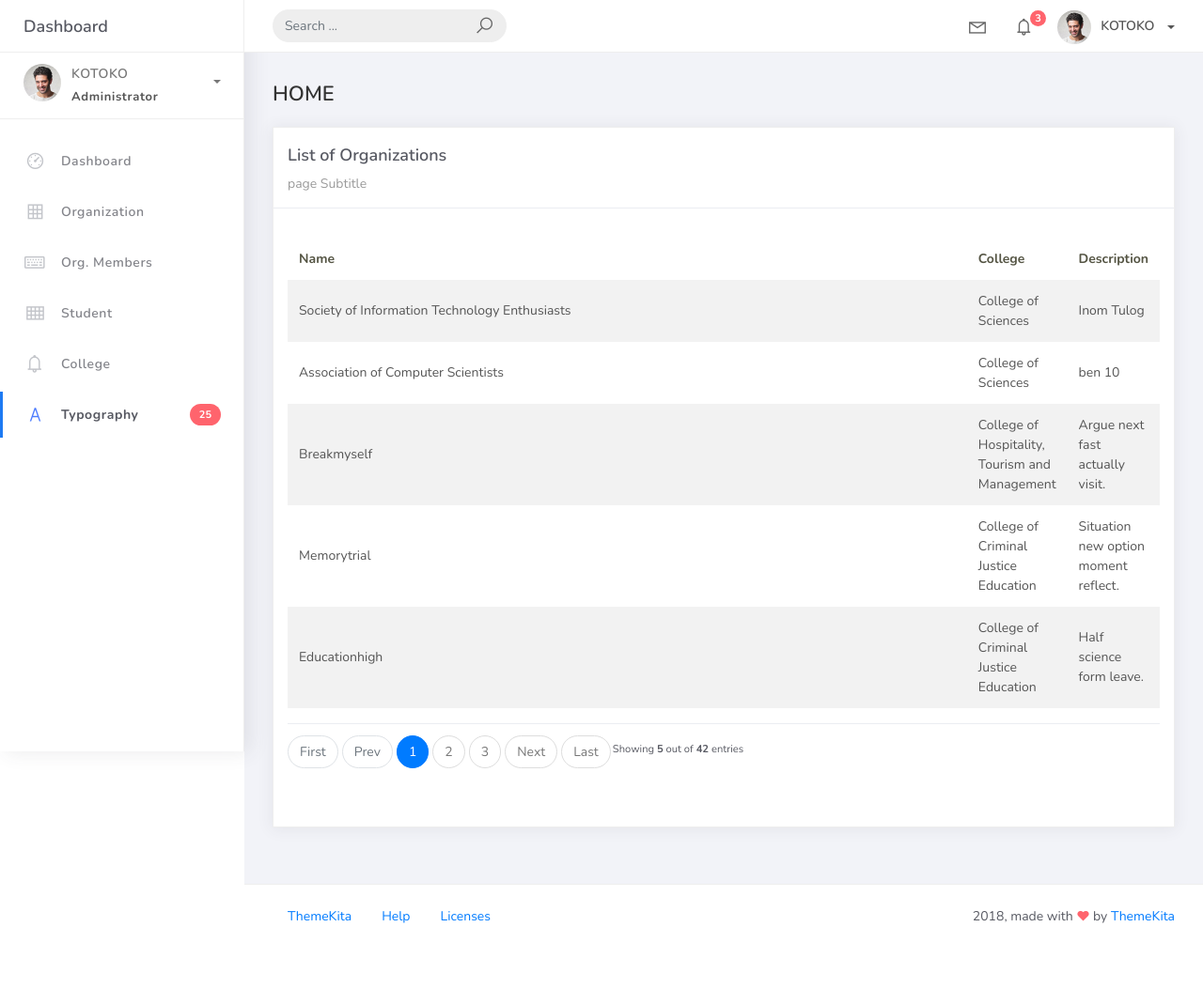
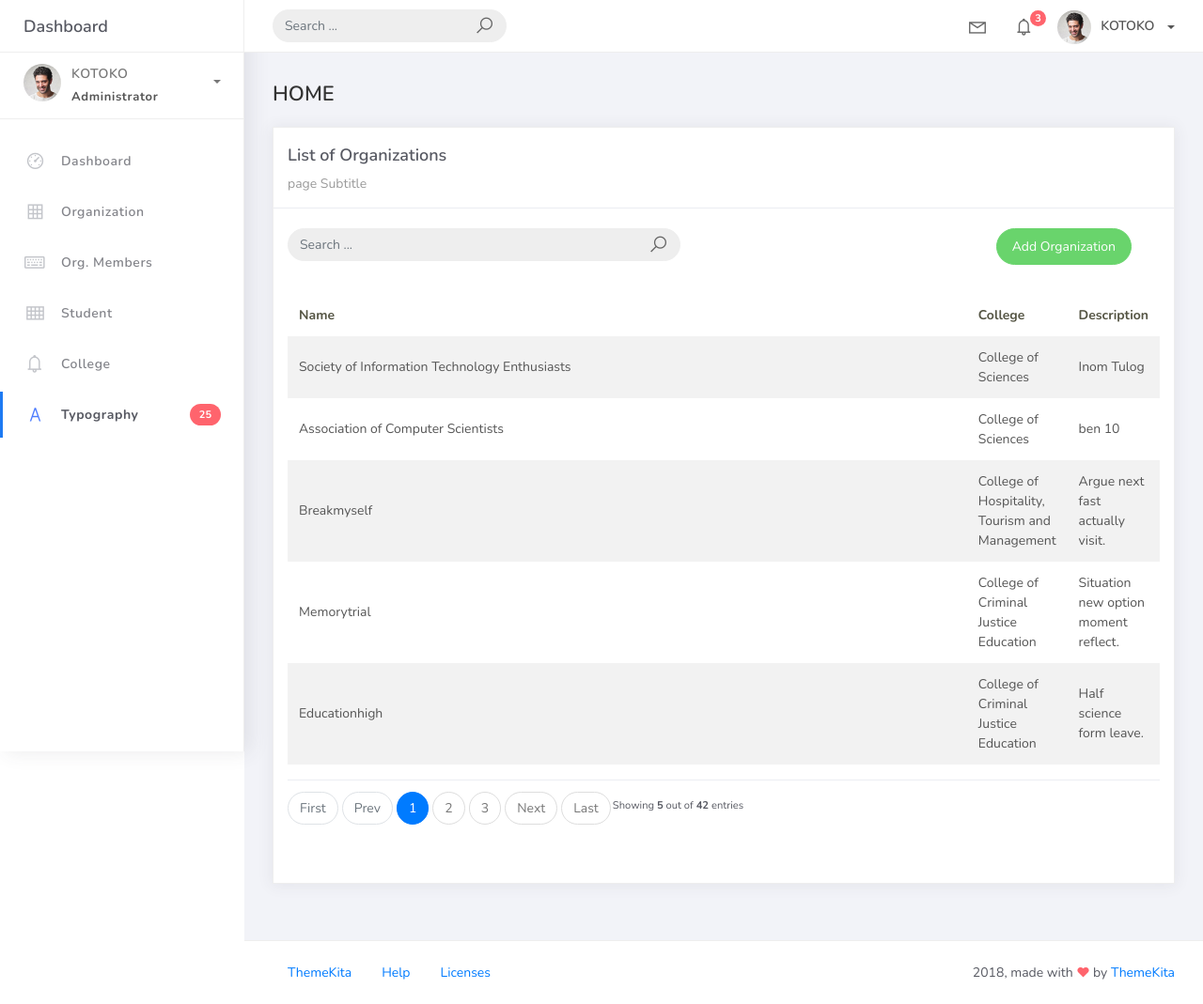
Before and after one commit to KenRandolfMapa/django, a Django app: page /organization_list in a window 1280 px wide. Shown: the whole page at 94% size. Before the commit the page ends 983 px from the top, so only its background shows below. Run offline with Django 5.2, Linux system fonts and the light colour scheme; data comes from the database, SQL or seed files in the repository; some libraries are stand-ins or nearby versions.

Commit message:
add organization feature is working

```diff
--- a/projectsite/projectsite/urls.py
+++ b/projectsite/projectsite/urls.py
@@ -16,7 +16,7 @@ Including another URLconf
 """
 from django.contrib import admin
 from django.urls import path
-from studentorg.views import HomePageView, organizationList
+from studentorg.views import HomePageView, organizationList, OrganizationCreateView
 from studentorg import views
 
 urlpatterns = [
@@ -24,4 +24,5 @@ urlpatterns = [
     path('', views.HomePageView.as_view(), name='Home'),
     path('forms.html', views.forms_view, name='forms'),
     path('organization_list', organizationList.as_view(), name='oragnization-list'),
+    path('organization_list/add', OrganizationCreateView.as_view(), name='organization-add'),
 ]
--- a/projectsite/studentorg/views.py
+++ b/projectsite/studentorg/views.py
@@ -1,6 +1,17 @@
 from django.shortcuts import render
 from django.views.generic.list import ListView
+
+
+from django.views.generic.edit  import CreateView
 from studentorg.models import Organization
+from studentorg.forms import OrganizationForm
+from django.urls import reverse_lazy
+
+class OrganizationCreateView(CreateView):
+    model = Organization
+    form_class = OrganizationForm
+    template_name = 'org_add.html'
+    success_url = reverse_lazy('organization-list')
 
 class HomePageView(ListView):
     model = Organization
--- a/projectsite/templates/org_list.html
+++ b/projectsite/templates/org_list.html
@@ -8,6 +8,26 @@
                     <div class="card-header">
                         <div class="card-title">List of Organizations</div>
                         <div class="card-category">page Subtitle</div>
+                    </div>
+                    <br>
+                    <div class="col-md-12 row">
+                        <div class="col-md-6">
+                            <form action="" class="navbar-left navbar-form nav-search mr-md-3">
+                                <div class="input-group">
+                                    <input type="text" placeholder="Search ..." class="form-control" />
+                                    <div class="input-group-append">
+                                        <span class="input-group-text">
+                                            <i class="la la-search search-icon"></i>
+                                        </span>
+                                    </div>
+                                </div>
+                            </form>
+                        </div>
+                        <div class="col-md-6">
+                            <div class="pull-right">
+                                <a href="{% url 'organization-add' %}" class="btn btn-success btn-rounded">Add Organization</a>
+                            </div>
+                        </div>
                     </div>
                     <div class="card-body">
                         <table class="table table-striped mt-3">
```
Also changed, not shown: projectsite/studentorg/forms.py (added, +7 -0 lines), projectsite/templates/includes/form.html (+8 -8 lines), projectsite/templates/org_add.html (added, +29 -0 lines).
